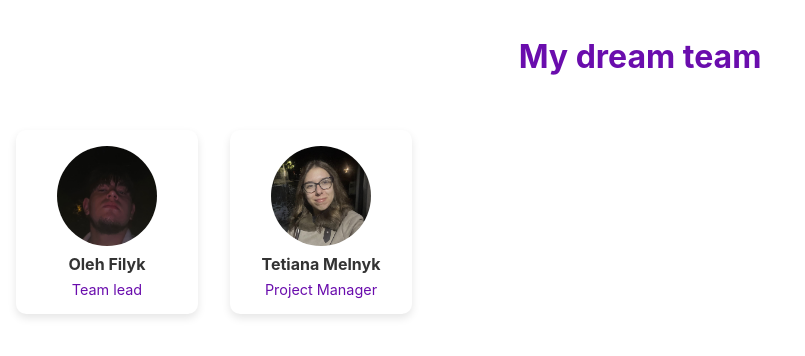
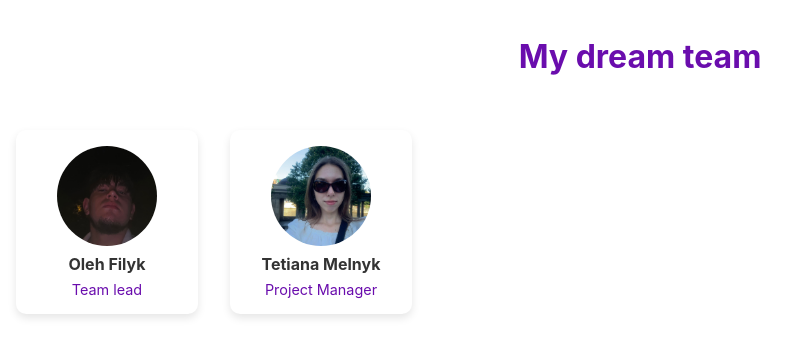
Before and after one commit to FauR909/TeamWorkTeam4, a React (Create React App) app: page / in a window 1280 px wide. Shown: the top 356 px of the page, without its empty margins (0-805 px from the left). Built offline with nearby package versions, Linux system fonts and the light colour scheme.

Commit message:
Change Tetiana Melnyk info

```diff
--- a/src/components/Body.js
+++ b/src/components/Body.js
@@ -13,7 +13,7 @@ const Body = () => {
 
 
           <div style={styles.card}>
-              <img src={"/photos/tetiana-photo.jpg"} alt="Tetiana Melnyk" style={styles.photo} />
+              <img src={"/photos/other-tetiana-photo.jpg"} alt="Tetiana Melnyk" style={styles.photo} />
               <div style={styles.textContainer}>
                   <h2 style={styles.name}>Tetiana Melnyk</h2>
                   <p style={styles.position}>Project Manager</p>
```
Also changed, not shown: public/photos/other-tetiana-photo.jpg (added).
